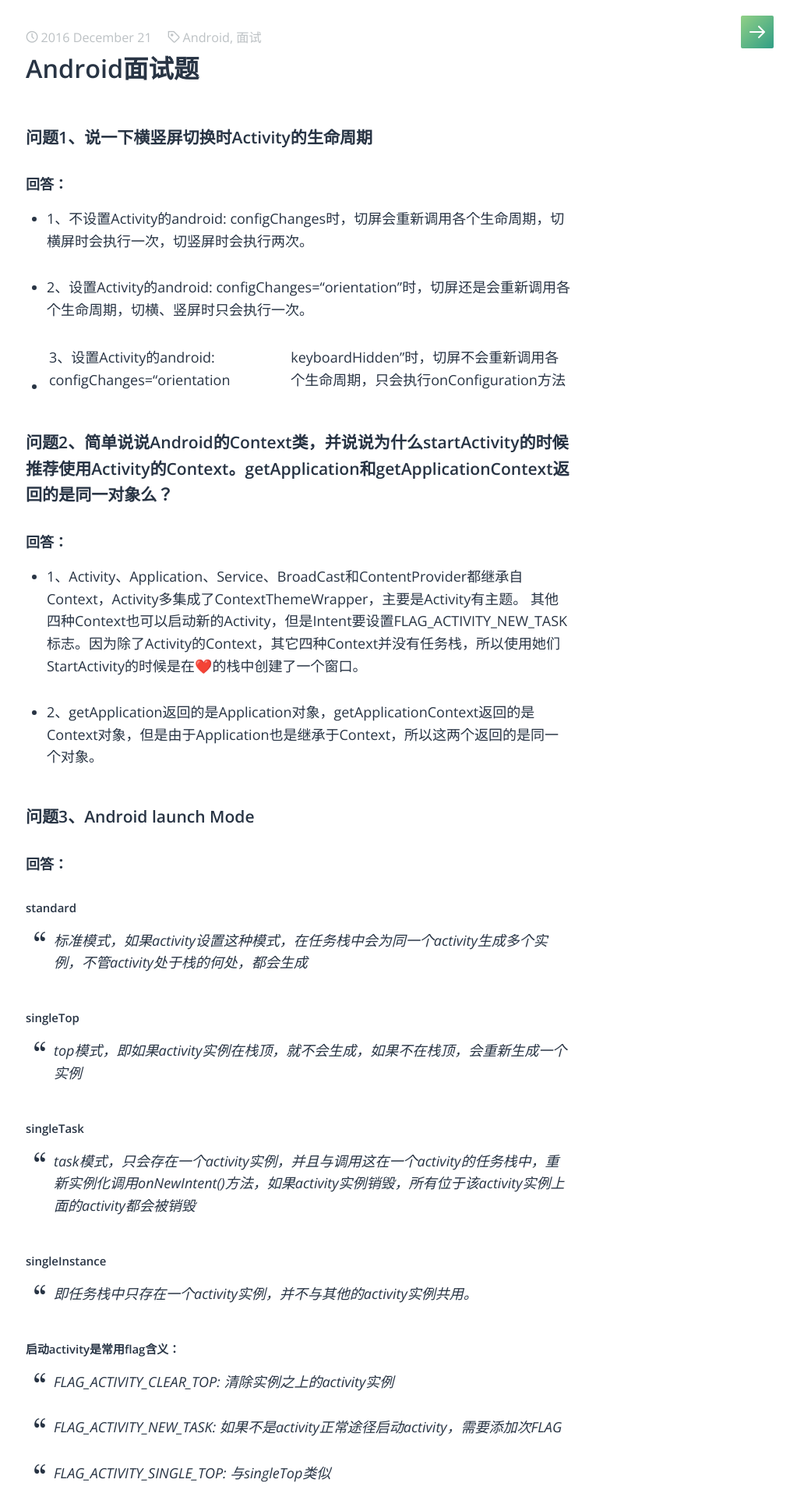
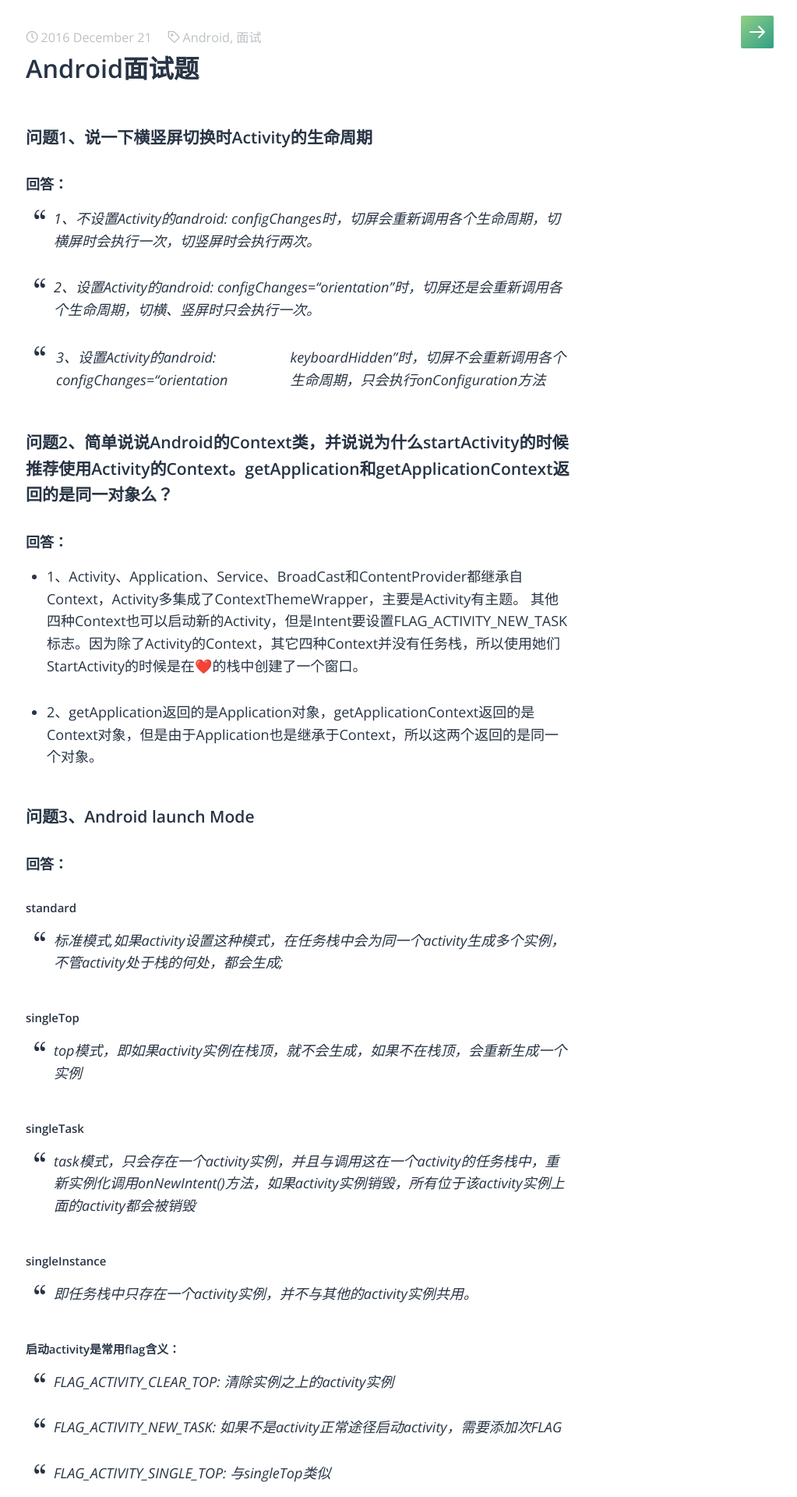
Before and after one commit to danqoo/danqoo.github.io, a Jekyll site: the page built from _posts/2016-12-21-android.md, in a window 1280 px wide. Shown: the top 1920 px of the page at 78% size, without its empty margins (257-1280 px from the left). Built offline with Jekyll 4.4.1, drawn with Linux system fonts in a browser that asks for light colours; some web fonts are replaced; comment, search, counter and statistics services are not loaded.

Commit message:
格式修改。

```diff
--- a/_posts/2016-12-21-android.md
+++ b/_posts/2016-12-21-android.md
@@ -11,11 +11,12 @@ description: Android基础知识面试题。
 ### 问题1、说一下横竖屏切换时Activity的生命周期
 
 #### 回答：
-* 1、不设置Activity的android: configChanges时，切屏会重新调用各个生命周期，切横屏时会执行一次，切竖屏时会执行两次。
 
-* 2、设置Activity的android: configChanges=“orientation”时，切屏还是会重新调用各个生命周期，切横、竖屏时只会执行一次。
+> 1、不设置Activity的android: configChanges时，切屏会重新调用各个生命周期，切横屏时会执行一次，切竖屏时会执行两次。
 
-* 3、设置Activity的android: configChanges=“orientation|keyboardHidden”时，切屏不会重新调用各个生命周期，只会执行onConfiguration方法
+> 2、设置Activity的android: configChanges=“orientation”时，切屏还是会重新调用各个生命周期，切横、竖屏时只会执行一次。
+
+> 3、设置Activity的android: configChanges=“orientation|keyboardHidden”时，切屏不会重新调用各个生命周期，只会执行onConfiguration方法
 
 ### 问题2、简单说说Android的Context类，并说说为什么startActivity的时候推荐使用Activity的Context。getApplication和getApplicationContext返回的是同一对象么？
 
@@ -29,8 +30,9 @@ description: Android基础知识面试题。
 ### 问题3、Android launch Mode
 
 #### 回答：
+
 ##### standard
-> 标准模式，如果activity设置这种模式，在任务栈中会为同一个activity生成多个实例，不管activity处于栈的何处，都会生成
+> 标准模式,如果activity设置这种模式，在任务栈中会为同一个activity生成多个实例，不管activity处于栈的何处，都会生成;
 
 ##### singleTop
 > top模式，即如果activity实例在栈顶，就不会生成，如果不在栈顶，会重新生成一个实例
@@ -50,7 +52,9 @@ description: Android基础知识面试题。
 > FLAG_ACTIVITY_SINGLE_TOP: 与singleTop类似
 
 ### 问题4、broadcast广播
+
 #### 回答：
+
 ##### 注册方式：
 > 1. 静态注册 在AndroidManifest.xml中注册
 
@@ -69,6 +73,7 @@ description: Android基础知识面试题。
 ### 问题5、Android 动画有哪几种
 
 #### 回答:
+
 ###### android动画有两个大类：
 
 > 一类是补间动画 有AlphaAnimation，RotateAnimation，ScaleAnimation，TranslateAnimation四种 。
```
